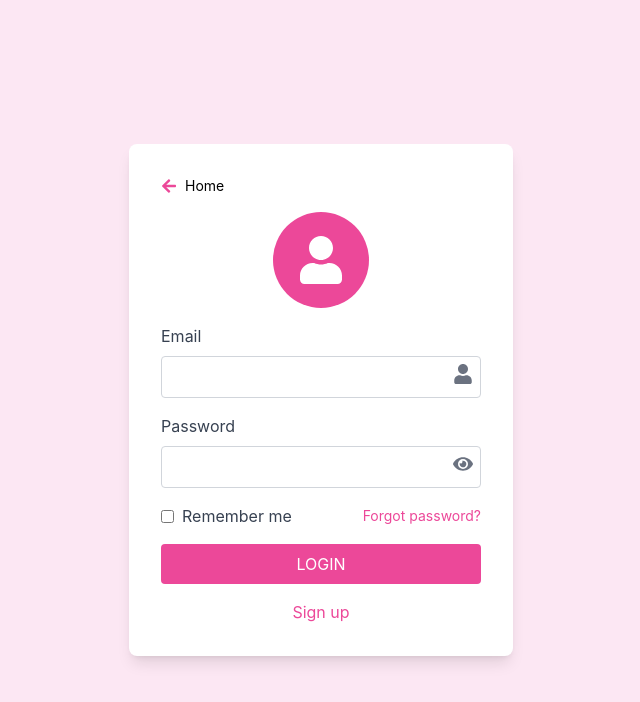
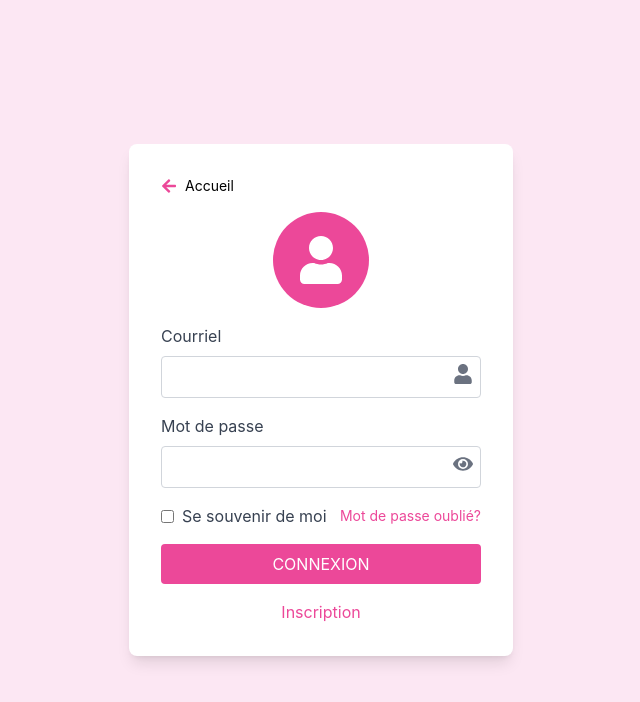
Before and after one commit to SafiUllahAshfaq/chat-app, a Next.js app: page /login in a window 1280 px wide. Shown: the top 702 px of the page, without its empty margins (319-959 px from the left). Built offline with nearby package versions, Linux system fonts and the light colour scheme.

Commit message:
Update index.tsx

```diff
--- a/pages/login/index.tsx
+++ b/pages/login/index.tsx
@@ -3,6 +3,7 @@ import { useRouter } from "next/router";
 import { FaUser, FaEye, FaEyeSlash, FaArrowLeft } from "react-icons/fa";
 import { useAuth } from "../../context/AuthContext";
 import Link from "next/link";
+import { useTranslation } from "react-i18next";
 
 const LoginPage = () => {
   const { login, isAuthenticated, user } = useAuth();
@@ -11,6 +12,7 @@ const LoginPage = () => {
   const [password, setPassword] = useState("");
   const [error, setError] = useState("");
   const router = useRouter();
+  const { t } = useTranslation();
 
   useEffect(() => {
     if (isAuthenticated && user?.type === "host") {
@@ -42,7 +44,7 @@ const LoginPage = () => {
             onClick={() => router.push("/home")}
           >
             <FaArrowLeft className="text-primary cursor-pointer" />
-            <span className="text-sm ml-2">Home</span>
+            <span className="text-sm ml-2">{t("auth.home")}</span>
           </div>
         </div>
         <div className="flex justify-center mb-4">
@@ -54,7 +56,7 @@ const LoginPage = () => {
           {error && <p className="text-red-500 mb-4">{error}</p>}
           <div className="mb-4">
             <label htmlFor="email" className="block text-gray-700 mb-2">
-              Email
+              {t("auth.email")}
             </label>
             <div className="relative">
               <input
@@ -71,7 +73,7 @@ const LoginPage = () => {
           </div>
           <div className="mb-4">
             <label htmlFor="password" className="block text-gray-700 mb-2">
-              Password
+              {t("auth.password")}
             </label>
             <div className="relative">
               <input
@@ -82,11 +84,11 @@ const LoginPage = () => {
                 value={password}
                 onChange={(e) => setPassword(e.target.value)}
                 required
-              />
+                />
               <div
                 onClick={() => setShowPassword(!showPassword)}
                 className="absolute right-2 top-2 cursor-pointer"
-              >
+                >
                 {showPassword ? (
                   <FaEyeSlash className="w-5 h-5 text-gray-500" />
                 ) : (
@@ -103,25 +105,25 @@ const LoginPage = () => {
               className="mr-2"
             />
             <label htmlFor="rememberMe" className="text-gray-700">
-              Remember me
+            {t("auth.rememberMe")}
             </label>
             <span
               onClick={() => router.push("/forget-password")}
               className="ml-auto text-sm text-primary cursor-pointer"
-            >
-              Forgot password?
+              >
+              {t("auth.forgotPassword")}
             </span>
           </div>
           <button
             type="submit"
-            className="w-full bg-primary text-white p-2 rounded"
-          >
-            LOGIN
+            className="w-full uppercase bg-primary text-white p-2 rounded"
+            >
+            {t("auth.login")}
           </button>
         </form>
         <div className="mt-4 text-center">
           <Link href="/signup" className="text-primary">
-            Sign up
+            {t("auth.signup")}
           </Link>
         </div>
       </div>
```
